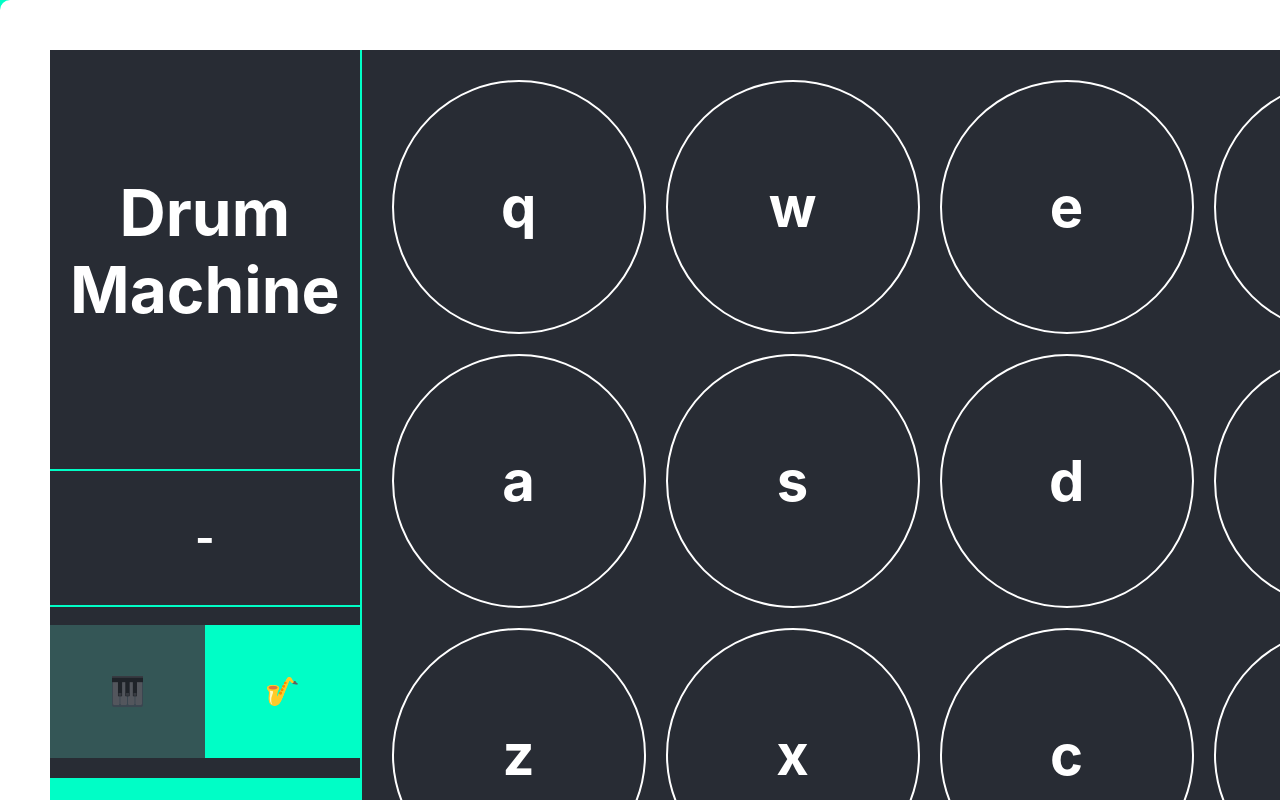
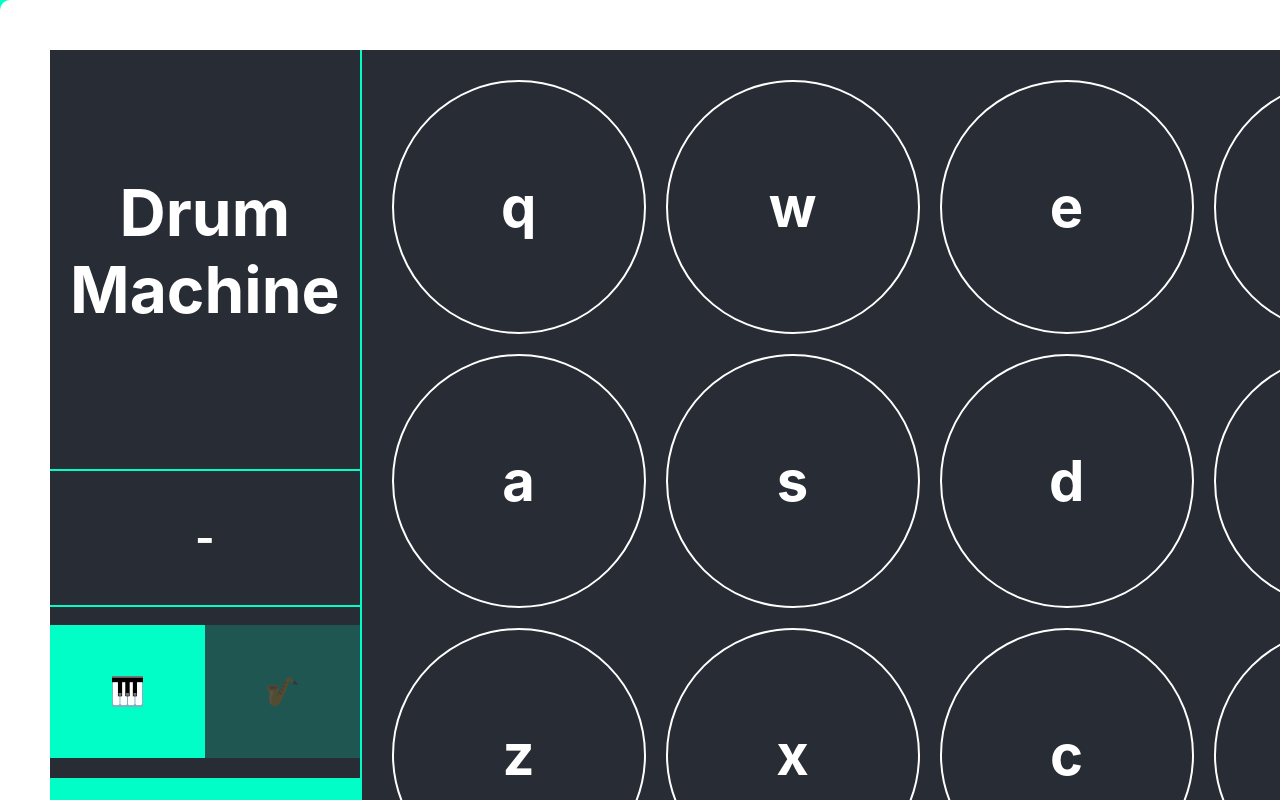
Before and after one commit to MattLdwig/100-days-of-code-R2, a React (Create React App) app in the folder 02-drum-machine/: page / in a window 1280 px wide. Shown: the top 800 px of the page. Built offline with nearby package versions, Linux system fonts and the light colour scheme.

Commit message:
feat($chore): Control buttons - Add styles to power buttons - Pass currentBank to controls with props and add a function to switch current bank - Toggle classname to pads when key event occurs

```diff
--- a/02-drum-machine/src/App.css
+++ b/02-drum-machine/src/App.css
@@ -1,3 +1,9 @@
+:root {
+  --bubbleGreen: #00FEC6;
+  --btn-on: rgba(0,254,198, 0.5);
+  --orange: #FE5440;
+}
+
 .App {
   text-align: center;
   width: 100vw;
@@ -50,15 +56,49 @@
 
 }
 
-.Pad:hover {
+.Pad:hover,
+.Pad.active {
   background: #FFF;
   color: #00FEC6;
 }
 
-.PadControls--switch-btn:hover {
-  background: rgba(0,254,198, 0.5)
+.PadControls--switch-btn {
+  border: none;
+  background: var(--bubbleGreen);
+  width: 100%;
+  height: 100%;
+  text-align: center;
+  grid-column: 1 / -1;
+  color: #FFF;
+  font-size: 28px;
 }
 
+.btn-select,
+.btn-select--off {
+  border: none;
+  width: 100%;
+  height: 100%;
+  text-align: center;
+  color: #FFF;
+  font-size: 28px;
+  background: var(--bubbleGreen);
+}
+
+.btn-select {
+}
+
+.btn-select--off {
+  opacity: 0.2;
+}
+
+.btn-on {
+  background: var(--orange);
+}
+
+.btn-on:hover,
+.btn-off:hover {
+  opacity: 0.5;
+}
 
 @keyframes App-logo-spin {
   from {
--- a/02-drum-machine/src/App.js
+++ b/02-drum-machine/src/App.js
@@ -25,6 +25,7 @@ class App extends Component {
     this.displayKeyBind = this.displayKeyBind.bind(this);
     this.playSound = this.playSound.bind(this);
     this.switchPower = this.switchPower.bind(this);
+    this.switchBank = this.switchBank.bind(this);
 
     this.state = {
       power: false,
@@ -32,6 +33,7 @@ class App extends Component {
         key: '-',
         noteToPlay: ''
       },
+      currentPiano: true,
       soundsBank: [
         {
           note: 'C',
@@ -119,6 +121,10 @@ class App extends Component {
     this.setState({ power: !this.state.power })
   }
 
+  switchBank() {
+    this.setState({ currentPiano: !this.state.currentPiano })
+  }
+
   displayKeyBind(callback) {
     if (this.state.power) {
       this.setState({ keyPush: callback}, () => {
@@ -131,7 +137,11 @@ class App extends Component {
     return (
       <div className="App">
         <div id="drum-machine" className="App-drum--container">
-          <Controls display={this.state.keyPush.key} switchPower={this.switchPower} powerState={this.state.power}/>
+          <Controls display={this.state.keyPush.key}
+                    switchPower={this.switchPower}
+                    powerState={this.state.power}
+                    bank={this.state.currentPiano}
+                    switchBank={this.switchBank} />
           <PadContainer displayKeyBind={this.displayKeyBind} soundsBank={this.state.soundsBank}/>
         </div>
       </div>
--- a/02-drum-machine/src/components/Controls.js
+++ b/02-drum-machine/src/components/Controls.js
@@ -38,37 +38,6 @@ const switchContainerStyle = {
     gridTemplateColumns: '1fr 1fr',
 }
 
-const switchStyle = {
-    border: 'none',
-    background: '#00FEC6',
-    width: '100%',
-    height: '100%',
-    textAlign: 'center',
-    gridColumn: '1 / -1',
-    color: '#FFF',
-    fontSize: '28px'
-}
-
-const buttonSelectionStyle = {
-    border: 'none',
-    background: '#00FEC6',
-    width: '100%',
-    height: '100%',
-    textAlign: 'center',
-    color: '#FFF',
-    fontSize: '28px',
-}
-
-const offButton = {
-    width: '100%',
-    height: '100%',
-    border: 'none',
-    textAlign: 'center',
-    color: '#FFF',
-    fontSize: '28px',
-    background: '#67fedd',
-    opacity: '0.2'
-}
 
 class Controls extends React.Component {
     constructor() {
@@ -82,15 +51,19 @@ class Controls extends React.Component {
         this.props.switchPower()
     }
 
+    switchBank = () => {
+        this.props.switchBank()
+    }
+
     render() {
         const power = this.props.powerState;
         let button;
 
         if (power) {
-            button = <button className="PadControls--switch-btn" style={switchStyle} onClick={this.switchPower}>&#x25B6;</button>;
+            button = <button className="PadControls--switch-btn btn-on" onClick={this.switchPower}>🛑</button>;
         }
         else {
-            button = <button className="PadControls--switch-btn" style={switchStyle} onClick={this.switchPower}>&#9724;</button>
+            button = <button className="PadControls--switch-btn btn-off" onClick={this.switchPower}>🔌</button>
         }
         return(
             <div className="PadControls" style={this.state.PadControlsStyle}>
@@ -99,8 +72,8 @@ class Controls extends React.Component {
                     <h2>{this.props.display}</h2>
                 </div>
                 <div className="PadControls--selection" style={switchContainerStyle}>
-                    <button className="PadControls--piano" style={offButton}>&#x1F3B9;</button>
-                    <button className="PadControls--saxo" style={buttonSelectionStyle}>&#x1F3B7;</button>
+                    <button className={`${this.props.bank ? 'btn-select' : 'btn-select--off'}`} onClick={this.props.bank ? null : this.switchBank}>&#x1F3B9;</button>
+                    <button className={`${this.props.bank ? 'btn-select--off' : 'btn-select'}`} onClick={this.props.bank ? this.switchBank : null}>&#x1F3B7;</button>
                 </div>
                 <div className="PadControls--switch" style={switchContainerStyle}>
                     {button}
--- a/02-drum-machine/src/components/Pad.js
+++ b/02-drum-machine/src/components/Pad.js
@@ -3,18 +3,32 @@ import React, { Component } from 'react';
 class Pad extends React.Component {
     constructor() {
         super();
+        this.state =  {
+            padActive: false
+        }
         this.handleBind = this.handleBind.bind(this);
-
+        this.activePad = this.activePad.bind(this);
     }
 
     componentDidMount() {
         document.addEventListener('keydown', this.checkKey);
     }
 
+    componentWillUnmount() {
+        document.removeEventListener('keydown', this.checkKey);
+    }
+
     checkKey = event => {
         if(event.keyCode === this.props.soundsBank.keyCode) {
+            this.setState({ isKeyPush: true })
             this.handleBind(this);
+            this.activePad()
+            setTimeout(() => this.activePad(), 200)
         }
+    }
+
+    activePad() {
+        this.setState({ padActive: !this.state.padActive})
     }
 
     handleBind = event => {
@@ -27,7 +41,7 @@ class Pad extends React.Component {
 
     render() {
         return(
-            <div className="Pad" onClick={this.handleBind}>
+            <div className={`Pad ${this.state.padActive ? 'active' : 'innactive'}`} style={this.state.pad} onClick={this.handleBind}>
             <h3>{this.props.soundsBank.keyPad}</h3>
             </div>
         );
```
